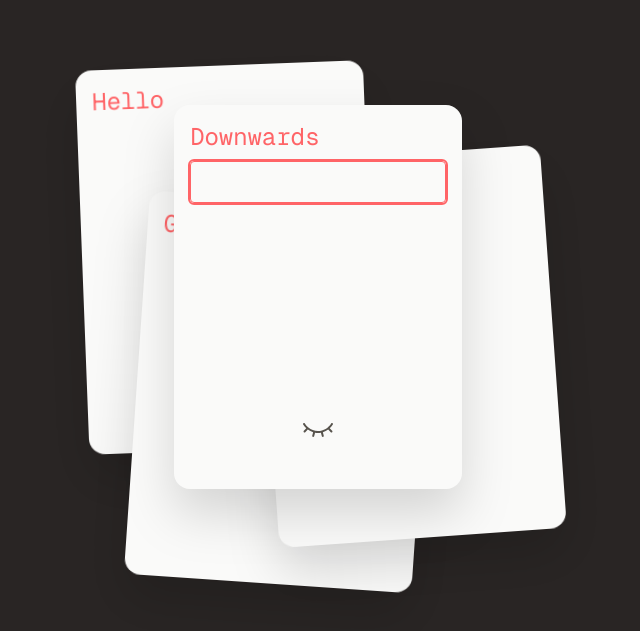
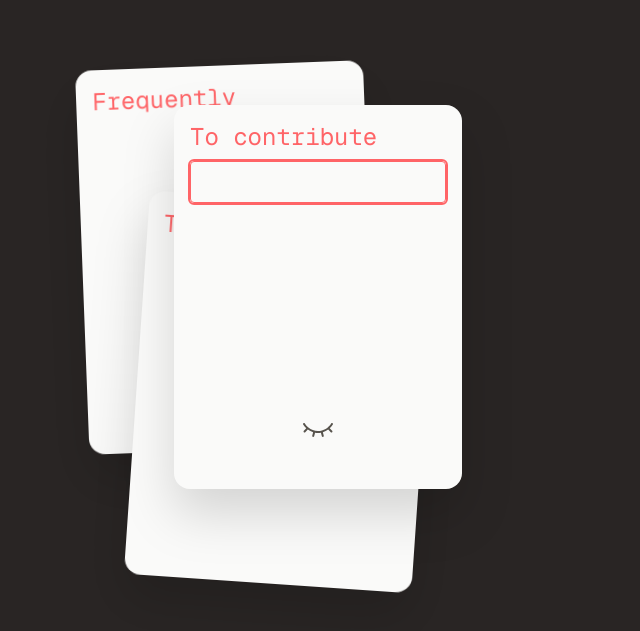
Before and after one commit to casderooij/lang-stack, a Next.js app: page /stacks/1 in a window 1280 px wide. Shown: the part 103-734 px from the top of the page, without its empty margins (322-962 px from the left). Built offline with nearby package versions, Linux system fonts and the light colour scheme.

Commit message:
add more words

```diff
--- a/app/stacks/[stackId]/page.tsx
+++ b/app/stacks/[stackId]/page.tsx
@@ -1,7 +1,11 @@
-import { PromptCards } from '@/components/promptCards'
 import { Card } from '@/types'
 import { readFileSync } from 'fs'
 import { join } from 'path'
+import dynamic from 'next/dynamic'
+
+const PromptCardsNoSSR = dynamic(() => import('@/components/promptCards'), {
+  loading: () => <p>Loading...</p>,
+})
 
 function getCardsInStack(stackId: string) {
   const filePath = join(process.cwd(), 'data', 'cards.json')
@@ -26,7 +30,7 @@ export default async function Page({
 
   return (
     <div className="relative top-0 left-0 h-screen w-screen overflow-hidden">
-      <PromptCards cards={cards} />
+      <PromptCardsNoSSR cards={cards} />
     </div>
   )
 }
--- a/components/promptCard.tsx
+++ b/components/promptCard.tsx
@@ -1,3 +1,4 @@
+import { validateAnswer } from '@/utils'
 import { motion, Variants } from 'motion/react'
 import { ChangeEvent, FormEvent, useState } from 'react'
 import { PromptCardReveal } from './promptCardReveal'
@@ -40,7 +41,6 @@ export function PromptCard({
       opacity: 1,
       rotate: isTopCard ? 0 : rotation,
       transition: {
-        delay: index * 0.2,
         duration: 0.6,
         ease: 'easeInOut',
       },
@@ -54,15 +54,11 @@ export function PromptCard({
   function handleSubmit(event: FormEvent) {
     event.preventDefault()
 
-    if (validateAnswer(input)) {
+    if (validateAnswer(input, answer)) {
       onSuccess()
     } else {
       return null
     }
-  }
-
-  function validateAnswer(input: string): boolean {
-    return input.trim() === answer
   }
 
   return (
@@ -84,7 +80,7 @@ export function PromptCard({
               autoFocus
               autoComplete="off"
               onChange={handleChange}
-              className="w-full rounded border border-red-400 p-2 outline-red-400 focus:outline-2"
+              className="w-full rounded border border-red-400 p-2 font-mono outline-red-400 focus:outline-2"
             />
           </form>
         )}
--- a/components/promptCardReveal.tsx
+++ b/components/promptCardReveal.tsx
@@ -19,10 +19,10 @@ export function PromptCardReveal({ answer }: PromptCardRevealProps) {
   const [reveal, setReveal] = useState(false)
 
   return (
-    <div className="grid place-content-center">
+    <div className="inline-flex flex-col justify-center gap-2">
       <motion.button
         type="button"
-        className="flex justify-center rounded p-2 text-stone-600 outline-red-400 focus-visible:outline-2"
+        className="flex justify-center rounded text-stone-600 outline-red-400 focus-visible:outline-2"
         onClick={() => setReveal(!reveal)}
         variants={variants}
       >
@@ -34,7 +34,7 @@ export function PromptCardReveal({ answer }: PromptCardRevealProps) {
       </motion.button>
 
       <motion.div
-        className="font-mono"
+        className="text-center font-mono"
         initial={{ opacity: 0 }}
         animate={{ opacity: reveal ? 1 : 0 }}
       >
--- a/components/promptCards.tsx
+++ b/components/promptCards.tsx
@@ -1,17 +1,32 @@
 'use client'
 
 import type { Card } from '@/types'
+import { shuffleArray } from '@/utils'
+import { AnimatePresence } from 'motion/react'
 import { useState } from 'react'
 import { PromptCard } from './promptCard'
-import { AnimatePresence } from 'motion/react'
 
 interface PromptCardsProps {
   cards: Card[]
 }
 
-export function PromptCards({ cards }: PromptCardsProps) {
-  const [cardStack, setCardStack] = useState(cards)
-  const [topCardId, setTopCardId] = useState(cards[cards.length - 1].id)
+export default function PromptCards({ cards }: PromptCardsProps) {
+  const [cardStack, setCardStack] = useState(() => {
+    if (typeof window === 'undefined') {
+      return []
+    }
+
+    const min = 3
+    const max = 5
+
+    const count = Math.floor(Math.random() * (max - min + 1)) + min
+
+    const shuffled = shuffleArray(cards)
+
+    return shuffled.slice(0, count)
+  })
+
+  const topCard = cardStack[cardStack.length - 1] ?? null
 
   return (
     <div className="absolute inset-0 top-1/2 left-1/2 -translate-1/2">
@@ -22,12 +37,9 @@ export function PromptCards({ cards }: PromptCardsProps) {
             index={index}
             prompt={card.prompt}
             answer={card.answer}
-            isTopCard={topCardId === card.id}
+            isTopCard={topCard?.id === card.id}
             onSuccess={() => {
-              if (cardStack.length > 1) {
-                setTopCardId(cardStack[cardStack.length - 2].id)
-              }
-              setCardStack((cards) => cards.filter(({ id }) => id !== card.id))
+              setCardStack((stack) => stack.filter((c) => c.id !== card.id))
             }}
           />
         ))}
--- a/data/cards.json
+++ b/data/cards.json
@@ -1,26 +1,242 @@
 [
   {
-    "id": "c1",
+    "id": "c5",
     "stackId": "1",
-    "prompt": "Hello",
-    "answer": "Hallo"
+    "prompt": "Apology",
+    "answer": "Entschuldigung"
   },
   {
-    "id": "c2",
+    "id": "c6",
     "stackId": "1",
-    "prompt": "Good morning",
-    "answer": "Guten Morgen"
+    "prompt": "Schadenfreude",
+    "answer": "Schadenfreude"
   },
   {
-    "id": "c3",
+    "id": "c7",
     "stackId": "1",
-    "prompt": "Water",
-    "answer": "Wasser"
+    "prompt": "Environment",
+    "answer": "Umwelt"
   },
   {
-    "id": "c4",
+    "id": "c8",
     "stackId": "1",
-    "prompt": "Downwards",
-    "answer": "nach unten"
+    "prompt": "Responsibility",
+    "answer": "Verantwortung"
+  },
+  {
+    "id": "c9",
+    "stackId": "1",
+    "prompt": "Consequence",
+    "answer": "Konsequenz"
+  },
+  {
+    "id": "c10",
+    "stackId": "1",
+    "prompt": "Approximately",
+    "answer": "ungefähr"
+  },
+  {
+    "id": "c11",
+    "stackId": "1",
+    "prompt": "To impress",
+    "answer": "beeindrucken"
+  },
+  {
+    "id": "c12",
+    "stackId": "1",
+    "prompt": "Agreement",
+    "answer": "Vereinbarung"
+  },
+  {
+    "id": "c13",
+    "stackId": "1",
+    "prompt": "To recommend",
+    "answer": "empfehlen"
+  },
+  {
+    "id": "c14",
+    "stackId": "1",
+    "prompt": "Achievement",
+    "answer": "Leistung"
+  },
+  {
+    "id": "c15",
+    "stackId": "1",
+    "prompt": "Sustainability",
+    "answer": "Nachhaltigkeit"
+  },
+  {
+    "id": "c16",
+    "stackId": "1",
+    "prompt": "Efficient",
+    "answer": "effizient"
+  },
+  {
+    "id": "c17",
+    "stackId": "1",
+    "prompt": "To negotiate",
+    "answer": "verhandeln"
+  },
+  {
+    "id": "c18",
+    "stackId": "1",
+    "prompt": "Circumstance",
+    "answer": "Umstand"
+  },
+  {
+    "id": "c19",
+    "stackId": "1",
+    "prompt": "Achievement (noun)",
+    "answer": "Erfolg"
+  },
+  {
+    "id": "c20",
+    "stackId": "1",
+    "prompt": "To postpone",
+    "answer": "verschieben"
+  },
+  {
+    "id": "c21",
+    "stackId": "1",
+    "prompt": "To complain",
+    "answer": "sich beschweren"
+  },
+  {
+    "id": "c22",
+    "stackId": "1",
+    "prompt": "Competition",
+    "answer": "Wettbewerb"
+  },
+  {
+    "id": "c23",
+    "stackId": "1",
+    "prompt": "Innovation",
+    "answer": "Innovation"
+  },
+  {
+    "id": "c24",
+    "stackId": "1",
+    "prompt": "To improve",
+    "answer": "verbessern"
+  },
+  {
+    "id": "c25",
+    "stackId": "1",
+    "prompt": "Determination",
+    "answer": "Entschlossenheit"
+  },
+  {
+    "id": "c26",
+    "stackId": "1",
+    "prompt": "Opportunity",
+    "answer": "Gelegenheit"
+  },
+  {
+    "id": "c27",
+    "stackId": "1",
+    "prompt": "Population",
+    "answer": "Bevölkerung"
+  },
+  {
+    "id": "c28",
+    "stackId": "1",
+    "prompt": "Frequently",
+    "answer": "häufig"
+  },
+  {
+    "id": "c29",
+    "stackId": "1",
+    "prompt": "Controversial",
+    "answer": "umstritten"
+  },
+  {
+    "id": "c30",
+    "stackId": "1",
+    "prompt": "To contribute",
+    "answer": "beitragen"
+  },
+  {
+    "id": "c31",
+    "stackId": "1",
+    "prompt": "Diversity",
+    "answer": "Vielfalt"
+  },
+  {
+    "id": "c32",
+    "stackId": "1",
+    "prompt": "To persuade",
+    "answer": "überreden"
+  },
+  {
+    "id": "c33",
+    "stackId": "1",
+    "prompt": "To acknowledge",
+    "answer": "anerkennen"
+  },
+  {
+    "id": "c34",
+    "stackId": "1",
+    "prompt": "Maintenance",
+    "answer": "Wartung"
+  },
+  {
+    "id": "c35",
+    "stackId": "1",
+    "prompt": "Explanation",
+    "answer": "Erklärung"
+  },
+  {
+    "id": "c36",
+    "stackId": "1",
+    "prompt": "To experience",
+    "answer": "erfahren"
+  },
+  {
+    "id": "c37",
+    "stackId": "1",
+    "prompt": "Commitment",
+    "answer": "Engagement"
+  },
+  {
+    "id": "c38",
+    "stackId": "1",
+    "prompt": "Resistance",
+    "answer": "Widerstand"
+  },
+  {
+    "id": "c39",
+    "stackId": "1",
+    "prompt": "Prediction",
+    "answer": "Vorhersage"
+  },
+  {
+    "id": "c40",
+    "stackId": "1",
+    "prompt": "To withdraw",
+    "answer": "zurückziehen"
+  },
+  {
+    "id": "c41",
+    "stackId": "1",
+    "prompt": "Absorption",
+    "answer": "Absorption"
+  },
+  {
+    "id": "c42",
+    "stackId": "1",
+    "prompt": "Reflection",
+    "answer": "Reflexion"
+  },
+  {
+    "id": "c43",
+    "stackId": "1",
+    "prompt": "Coordination",
+    "answer": "Koordination"
+  },
+  {
+    "id": "c44",
+    "stackId": "1",
+    "prompt": "Skepticism",
+    "answer": "Skepsis"
   }
 ]
--- /dev/null
+++ b/utils.ts
@@ -0,0 +1,12 @@
+export function validateAnswer(input: string, answer: string): boolean {
+  return input.trim() === answer
+}
+
+export function shuffleArray<T>(arr: T[]): T[] {
+  const a = [...arr]
+  for (let i = a.length - 1; i > 0; i--) {
+    const j = Math.floor(Math.random() * (i + 1))
+    ;[a[i], a[j]] = [a[j], a[i]]
+  }
+  return a
+}
```
